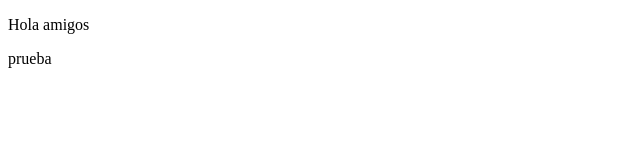
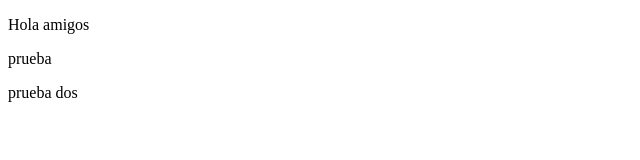
Before and after one commit to ErickNDiaz/TestHTMLTrainee, a plain HTML site: page index.html in a window 1280 px wide. Shown: the full height of the page, 0-640 px from the left. Drawn offline with Linux system fonts and the light colour scheme.

Commit message:
prueba commit

```diff
--- a/index.html
+++ b/index.html
@@ -8,5 +8,6 @@
 <body>
     <p>Hola amigos</p>
     <p>prueba</p>
+    <p>prueba dos</p>
 </body>
 </html>
```
